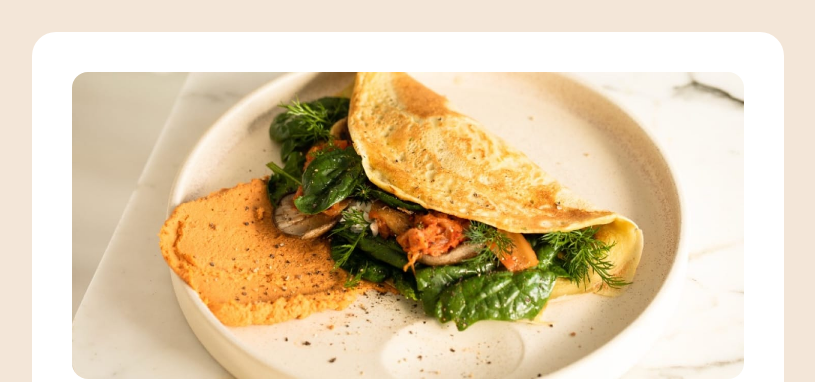
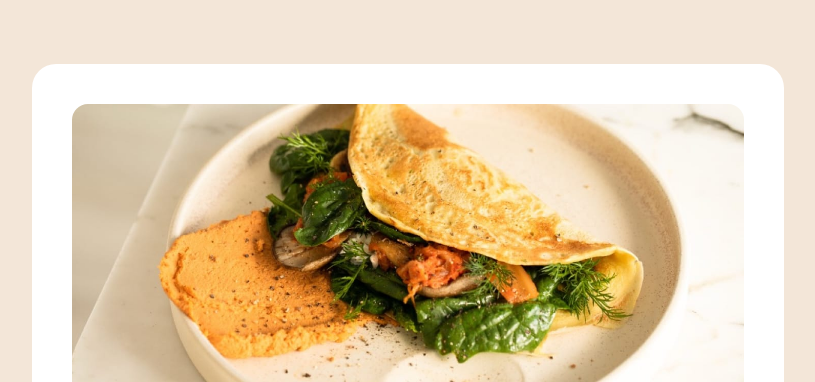
Before and after one commit to salva-it/Recipe-page, a plain HTML site: page index.html in a window 1280 px wide. Shown: the top 382 px of the page, without its empty margins (232-1047 px from the left). Drawn offline with Linux system fonts and the light colour scheme.

Commit message:
Update style.css

```diff
--- a/style.css
+++ b/style.css
@@ -63,7 +63,7 @@ body{
 }
 .container{
   padding: 2.5rem;
-   margin: 2rem 0;
+   margin: 4rem 0;
    border-radius: 1.5rem;
     background-color: var(--background-White);
     max-width: 42rem;
```
